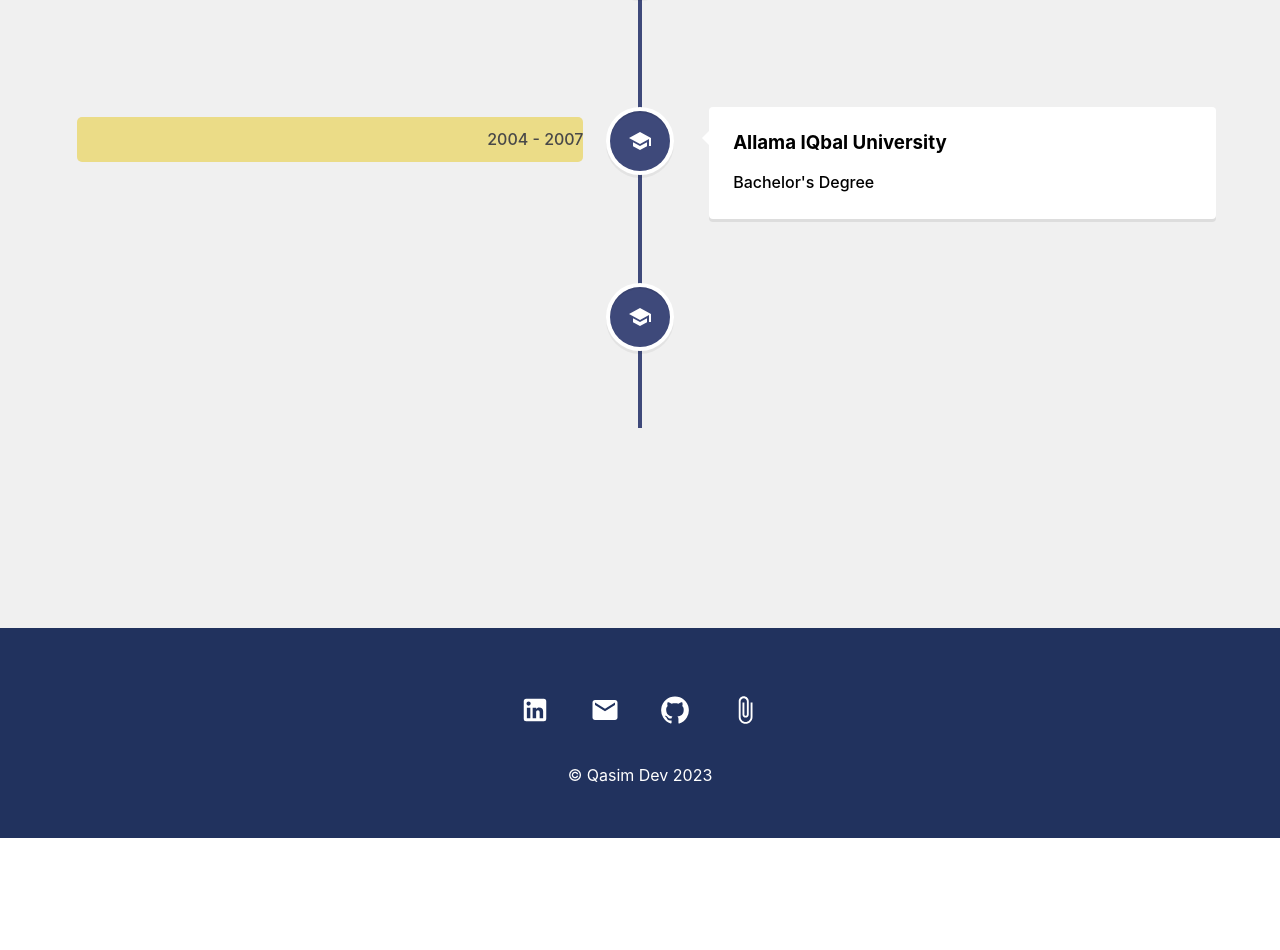
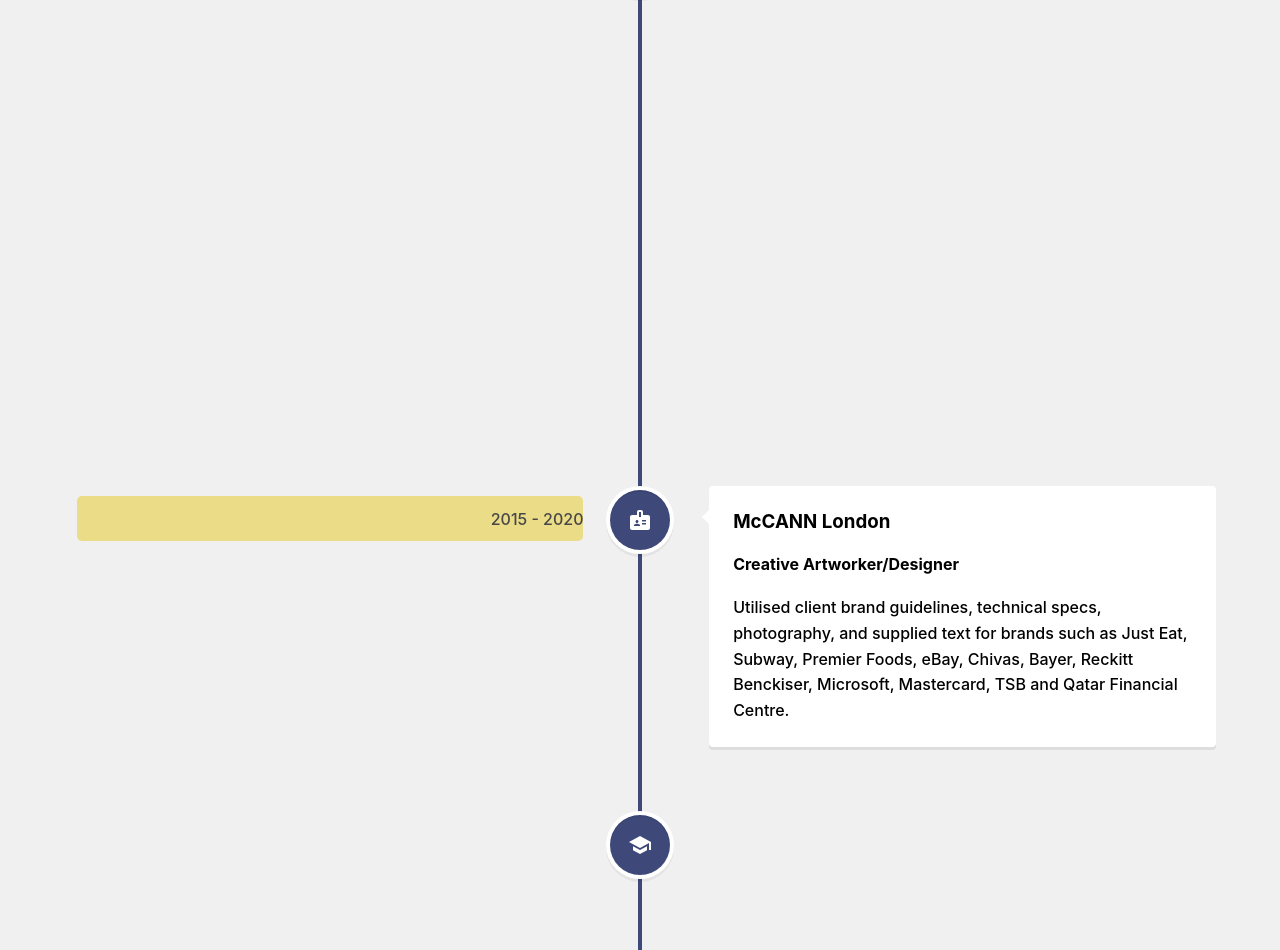
Before and after one commit to Qasim538/qas-portfolio, a React (Create React App) app: page /experience in a window 1280 px wide. Shown: the part 202-1152 px from the top of the page. Before the commit the page ends 1040 px from the top, so only its background shows below. Built offline with nearby package versions, Linux system fonts and the light colour scheme.

Commit message:
updated Experience page

```diff
--- a/src/pages/ContactMe.js
+++ b/src/pages/ContactMe.js
@@ -25,7 +25,7 @@
             <label for="details">Your Message</label>
             <textarea id="details" name="details" placeholder="Write Your Text Here.."/>
 
-            <button class="btn btn-primary mb-3" type="submit" id="submit-btn">Submit</button>
+            <button class="submit" type="submit" id="submit-btn">Submit</button>
 
           </form>
         </div>
--- a/src/pages/Experience.js
+++ b/src/pages/Experience.js
@@ -12,29 +12,37 @@
         <div className="experience">
 
         <VerticalTimeline lineColor="#3e497a">
+
             <VerticalTimelineElement
+            className="vertical-timeline-element--work"
+            date="2021 - Current" iconStyle={{background: "#e9d35b", color: "#ffffff"}} icon={<BadgeIcon />}
+            > <h3 className="vertical-timeline-element-title"> Hogarth London</h3>
+            <h4>Graphics Production Artist</h4>
+            <p> I possess a diverse skill set in the field of graphic design and production. With proficiency in industry-standard software and a keen eye for detail, I specialize in transforming creative concepts into visually appealing and high-quality designs. I excel in creating print-ready artwork, preparing files for production, and ensuring adherence to brand guidelines. With a strong understanding of color theory, typography, and layout principles, I am capable of producing engaging designs for various marketing materials, including Markeint Pages, Web Banners, Direct Email, and Landing Pages. Additionally, I am well-versed in collaborating with cross-functional teams, communicating effectively, and managing multiple projects within deadlines.</p>
+            </VerticalTimelineElement>
 
+            <VerticalTimelineElement
             className="vertical-timeline-element--work"
-            date="2004 - 2007" iconStyle={{background: "#e9d35b", color: "#ffffff"}} icon={<BadgeIcon />}
-            > <h3 className="vertical-timeline-element-title"> Hogarth London</h3>
-            <p>Graphics Production Artist</p>
+            date="2015 - 2020" iconStyle={{background: "#3e497a", color: "#ffffff"}} icon={<BadgeIcon />}
+            > <h3 className="vertical-timeline-element-title"> McCANN London</h3>
+            <h4>Creative Artworker/Designer</h4>
+            <p>Utilised client brand guidelines, technical specs, photography, and supplied text for brands such as Just Eat, Subway, Premier Foods, eBay, Chivas, Bayer, Reckitt Benckiser, Microsoft, Mastercard, TSB and Qatar Financial Centre.</p>
+            </VerticalTimelineElement>
 
+            <VerticalTimelineElement
+            className="vertical-timeline-element--education"
+            date="2023" iconStyle={{background: "#3e497a", color: "#ffffff"}} icon={<SchoolIcon />}
+            > <h3 className="vertical-timeline-element-title"> University of Birmingham</h3>
+            <h4>Skills Boot Camp in Front-End Web Development</h4>
+            <p>I completed an intensive and immersive front-end web development boot camp focused on building a solid foundation in HTML, CSS, and JavaScript. Developed proficiency in responsive design principles and gained hands-on experience with popular frameworks like React. Successfully completed a series of challenging individual and group projects, including building fully functional websites and web applications. Received recognition for exceptional problem-solving abilities, attention to detail, and strong collaboration skills within a team-based learning environment. Demonstrated consistent growth and dedication to mastering cutting-edge web development technologies and industry best practices.</p>
             </VerticalTimelineElement>
+
             <VerticalTimelineElement
-
             className="vertical-timeline-element--education"
-            date="2004 - 2007" iconStyle={{background: "#3e497a", color: "#ffffff"}} icon={<SchoolIcon />}
-            > <h3 className="vertical-timeline-element-title"> Allama IQbal University</h3>
-            <p>Bachelor's Degree</p>
-
-            </VerticalTimelineElement>
-            <VerticalTimelineElement
-
-            className="vertical-timeline-element--education"
-            date="2004 - 2007" iconStyle={{background: "#3e497a", color: "#ffffff"}} icon={<SchoolIcon />}
-            > <h3 className="vertical-timeline-element-title"> Allama IQbal University</h3>
-            <p>Bachelor Degree</p>
-
+            date="2021 - 2022" iconStyle={{background: "#3e497a", color: "#ffffff"}} icon={<SchoolIcon />}
+            > <h3 className="vertical-timeline-element-title"> Chartered Management Institute (CMI)</h3>
+            <h4>CMI Level 3 Diploma Certificate in Management and Leadership</h4>
+            <p>Successfully completed the CMI Level 3 Diploma in Management and Leadership, a comprehensive program designed to enhance leadership and management skills. Developed a solid understanding of key management principles, including effective communication, team building, problem-solving, and decision-making. Completed coursework and assessments covering topics such as organizational culture, leadership styles, and strategic planning. Demonstrated proficiency in applying management theories and techniques to real-world scenarios. Achieved a high level of competence in effectively leading teams and driving organizational success.</p>
             </VerticalTimelineElement>
 
         </VerticalTimeline>
--- a/src/styles/ContactMe.css
+++ b/src/styles/ContactMe.css
@@ -39,7 +39,7 @@
   }
 
   /* Style the submit button with a specific background color etc */
-button {
+.submit {
     background-color: #21325e;
     color: white;
     padding: 12px 20px;
@@ -51,7 +51,7 @@
   }
 
   /* When moving the mouse over the submit button, add a darker green color */
-  button:hover {
+  .submit:hover {
     background-color: #fff;
     color: #21325e;
   }
```
